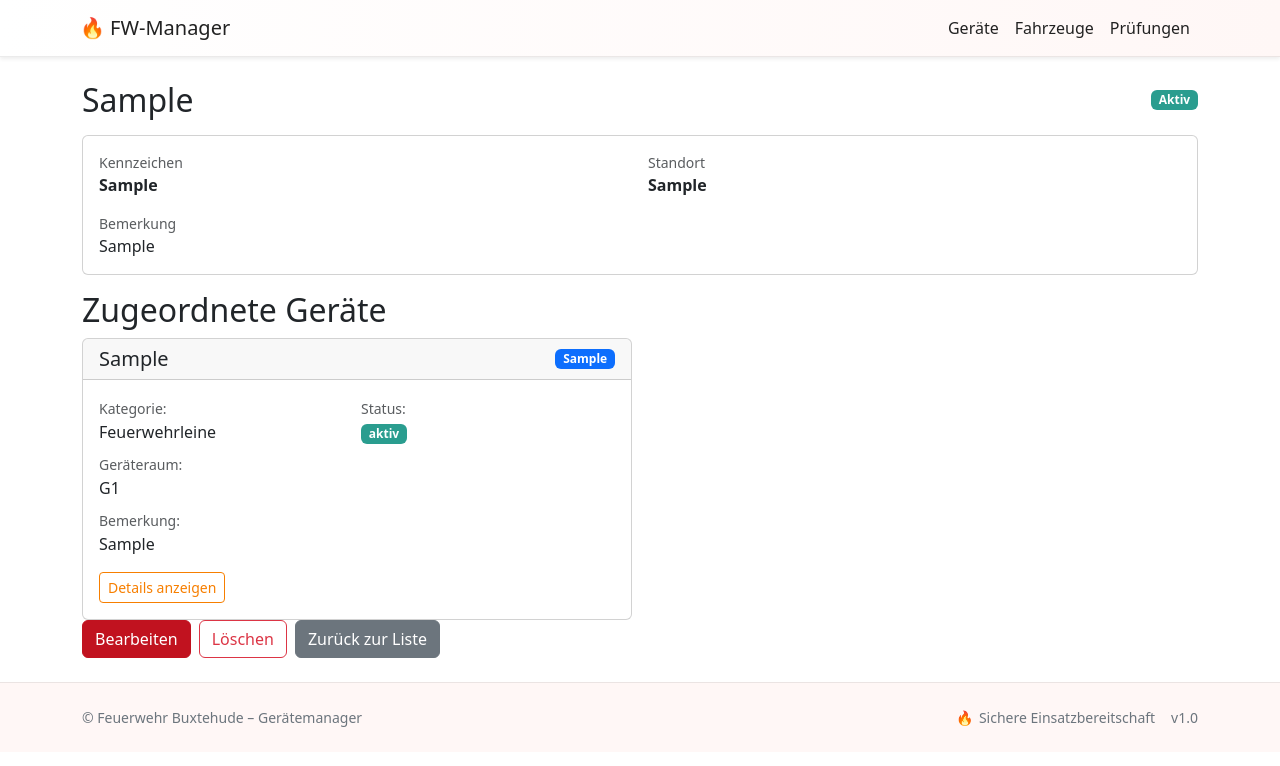
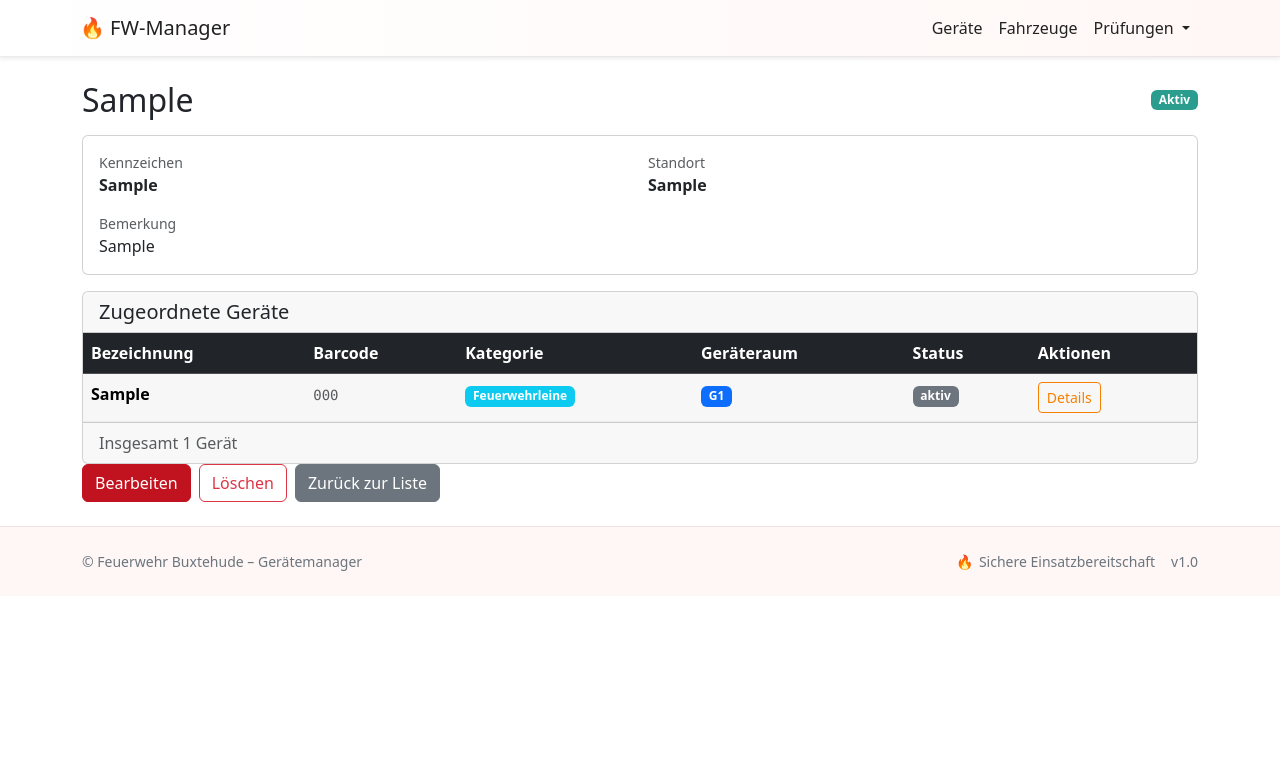
Before and after one commit to oOmanniOo/fw-geraetemanager, a Django app: page /fahrzeuge/1/ in a window 1280 px wide. Shown: the top 766 px of the page. Run offline with Django 5.2, Linux system fonts and the light colour scheme; data comes from the database, SQL or seed files in the repository; tables that the repository leaves empty hold one stand-in row (values such as "Sample post").

Commit message:
Layout anpassungen, feat: feueron Abfrage bei prüfungen hinzugefügt

```diff
--- a/fahrzeuge/templates/fahrzeuge/fahrzeug_detail.html
+++ b/fahrzeuge/templates/fahrzeuge/fahrzeug_detail.html
@@ -24,56 +24,80 @@
     </div>
   </div>
 </div>
+{% if geraete %}
+    <div class="card">
+        <div class="card-header">
+            <h5 class="mb-0">Zugeordnete Geräte</h5>
+        </div>
+        <div class="card-body p-0">
+            <div class="table-responsive">
+                <table class="table table-striped table-hover mb-0">
+                    <thead class="table-dark">
+                        <tr>
+                          <th scope="col">Bezeichnung</th>
+                          <th scope="col">Barcode</th>
+                          <th scope="col">Kategorie</th>
+                          <th scope="col">Geräteraum</th>
+                          <th scope="col">Status</th>
+                          <th scope="col">Aktionen</th>
+                        </tr>
+                    </thead>
+                    <tbody>
+                        {% regroup geraete by geraeteraum as geraete_nach_raum %}
+                        {% for gruppe in geraete_nach_raum %}
+                            {% for geraet in gruppe.list %}
+                                <tr>
 
-<h2>Zugeordnete Geräte</h2>
-{% if fahrzeug.geraete.all %}
-  <div class="row g-3">
-    {% for geraet in fahrzeug.geraete.all %}
-      <div class="col-md-6">
-        <div class="card">
-          <div class="card-header d-flex justify-content-between align-items-center">
-            <h5 class="mb-0">{{ geraet.bezeichnung }}</h5>
-            <span class="badge bg-primary">{{ geraet.identifikation }}</span>
-          </div>
-          <div class="card-body">
-            <div class="row g-2 mb-2">
-              <div class="col-6">
-                <small class="text-muted">Kategorie:</small>
-                <div>{{ geraet.kategorie.name }}</div>
-              </div>
-              <div class="col-6">
-                <small class="text-muted">Status:</small>
-                <div>
+                                  <td>
+                                        <strong>{{ geraet.bezeichnung }}</strong>
+                                    </td>
+                                    <td>
+                                        <code class="text-muted">{{ geraet.barcode }}</code>
+                                    </td>
+                                    <td>
+                                        <span class="badge bg-info">{{ geraet.kategorie.name }}</span>
+                                    </td>
+                                    <td>
+                                      {% if gruppe.grouper %}
+                                          <span class="badge bg-primary">{{ gruppe.grouper.bezeichnung }}</span>
+                                      {% else %}
+                                          <span class="badge bg-secondary">Ohne Geräteraum</span>
+                                      {% endif %}
+                                  </td>
+                                    <td>
                                         {% if geraet.status %}
-                    <span class="badge bg-success">{{ geraet.status.name }}</span>
+                                            <span class="badge
+                                                {% if geraet.status.name == 'Aktiv' %}bg-success
+                                                {% elif geraet.status.name == 'Inaktiv' %}bg-warning
+                                                {% elif geraet.status.name == 'Defekt' %}bg-danger
+                                                {% else %}bg-secondary
+                                                {% endif %}">
+                                                {{ geraet.status.name }}
+                                            </span>
                                         {% else %}
-                    <span class="badge bg-secondary">—</span>
+                                            <span class="text-muted">—</span>
                                         {% endif %}
+                                    </td>
+
+                                    <td>
+                                        <a href="{% url 'geraete:detail' geraet.id %}"
+                                           class="btn btn-outline-primary btn-sm">
+                                            <i class="bi bi-eye"></i> Details
+                                        </a>
+                                    </td>
+                                </tr>
+                            {% endfor %}
+                        {% endfor %}
+                    </tbody>
+                </table>
             </div>
         </div>
-            </div>
-            {% if geraet.geraeteraum %}
-              <div class="mb-2">
-                <small class="text-muted">Geräteraum:</small>
-                <div>{{ geraet.geraeteraum.bezeichnung }}</div>
-              </div>
-            {% endif %}
-            {% if geraet.bemerkung %}
-              <div>
-                <small class="text-muted">Bemerkung:</small>
-                <div>{{ geraet.bemerkung }}</div>
-              </div>
-            {% endif %}
-            <div class="mt-3">
-              <a href="{% url 'geraete:detail' geraet.pk %}" class="btn btn-sm btn-outline-primary">Details anzeigen</a>
+        <div class="card-footer text-muted">
+            Insgesamt {{ geraete|length }} Gerät{{ geraete|length|pluralize:"e" }}
         </div>
     </div>
-        </div>
-      </div>
-    {% endfor %}
-  </div>
 {% else %}
-  <div class="alert alert-info">
+    <div class="alert alert-info" role="alert">
         <i class="bi bi-info-circle"></i>
         Keine Geräte diesem Fahrzeug zugeordnet.
     </div>
--- a/geraete/templates/geraete/geraet_liste.html
+++ b/geraete/templates/geraete/geraet_liste.html
@@ -81,7 +81,8 @@
               {% endif %}
             </td>
             <td class="text-end">
-              <a href="{% url 'geraete:bearbeiten' g.pk %}" class="btn btn-sm btn-outline-primary">Bearbeiten</a>
+              <a href="{% url 'geraete:detail' g.pk %}" class="btn btn-sm btn-outline-primary">Detail</a>
+              <a href="{% url 'pruefungen:start' g.id %}" class="btn btn-sm btn-danger">Prüfung starten</a>
             </td>
           </tr>
         {% endfor %}
--- a/pruefungen/models.py
+++ b/pruefungen/models.py
@@ -39,6 +39,7 @@ class Pruefung(models.Model):
     datum = models.DateField()
     pruefer = models.CharField(max_length=255)
     bestanden = models.BooleanField(null=True, blank=True)
+    feueron = models.BooleanField(default=False)
     bemerkung = models.TextField(blank=True)
 
     def __str__(self):
--- a/pruefungen/urls.py
+++ b/pruefungen/urls.py
@@ -9,4 +9,5 @@ urlpatterns = [
      path('bearbeite/<int:pruefung_id>/', views.bearbeite_pruefung, name='bearbeite'),
      path('<int:pk>/', views.PruefungDetailView.as_view(), name='detail'),
      path('<int:pk>/pdf/', views.pruefung_pdf, name='pdf'),
+     path('feueron/', views.FeueronListView.as_view(), name='feueron'),
 ]
--- a/templates/base.html
+++ b/templates/base.html
@@ -22,11 +22,21 @@
                     <span class="navbar-toggler-icon"></span>
                 </button>
                 <div class="collapse navbar-collapse" id="navbarNavAltMarkup">
-                    <div class="navbar-nav ms-auto">
-                        <a class="nav-link" href="{% url 'geraete:liste' %}">Geräte</a>
-                        <a class="nav-link" href="{% url 'fahrzeuge:liste' %}">Fahrzeuge</a>
-                        <a class="nav-link" href="{% url 'pruefungen:uebersicht' %}">Prüfungen</a>
-                    </div>
+                <div class="navbar-nav ms-auto">
+                    <a class="nav-link" href="{% url 'geraete:liste' %}">Geräte</a>
+                    <a class="nav-link" href="{% url 'fahrzeuge:liste' %}">Fahrzeuge</a>
+
+                    <!-- Dropdown für Prüfungen -->
+                    <li class="nav-item dropdown">
+                    <a class="nav-link dropdown-toggle" href="#" id="pruefungenDropdown" role="button" data-bs-toggle="dropdown" aria-expanded="false">
+                        Prüfungen
+                    </a>
+                    <ul class="dropdown-menu" aria-labelledby="pruefungenDropdown">
+                        <li><a class="dropdown-item" href="{% url 'pruefungen:uebersicht' %}">Übersicht</a></li>
+                        <li><a class="dropdown-item" href="{% url 'pruefungen:feueron' %}">FeuerON</a></li>
+                    </ul>
+                    </li>
+                </div>
                 </div>
             </div>
         </nav>
```
Also changed, not shown: pruefungen/templates/pruefungen/bearbeite_pruefung.html (+50 -9 lines), pruefungen/templates/pruefungen/pruefung_detail.html (+15 -1 lines), pruefungen/templates/pruefungen/pruefung_feueron_liste.html (added, +84 -0 lines), pruefungen/templates/pruefungen/pruefung_pdf.html (+10 -11 lines), pruefungen/views.py (+62 -2 lines), pruefungen/migrations/0009_pruefung_feueron.py (added). Lines whose indentation alone changed are shown as unchanged.
